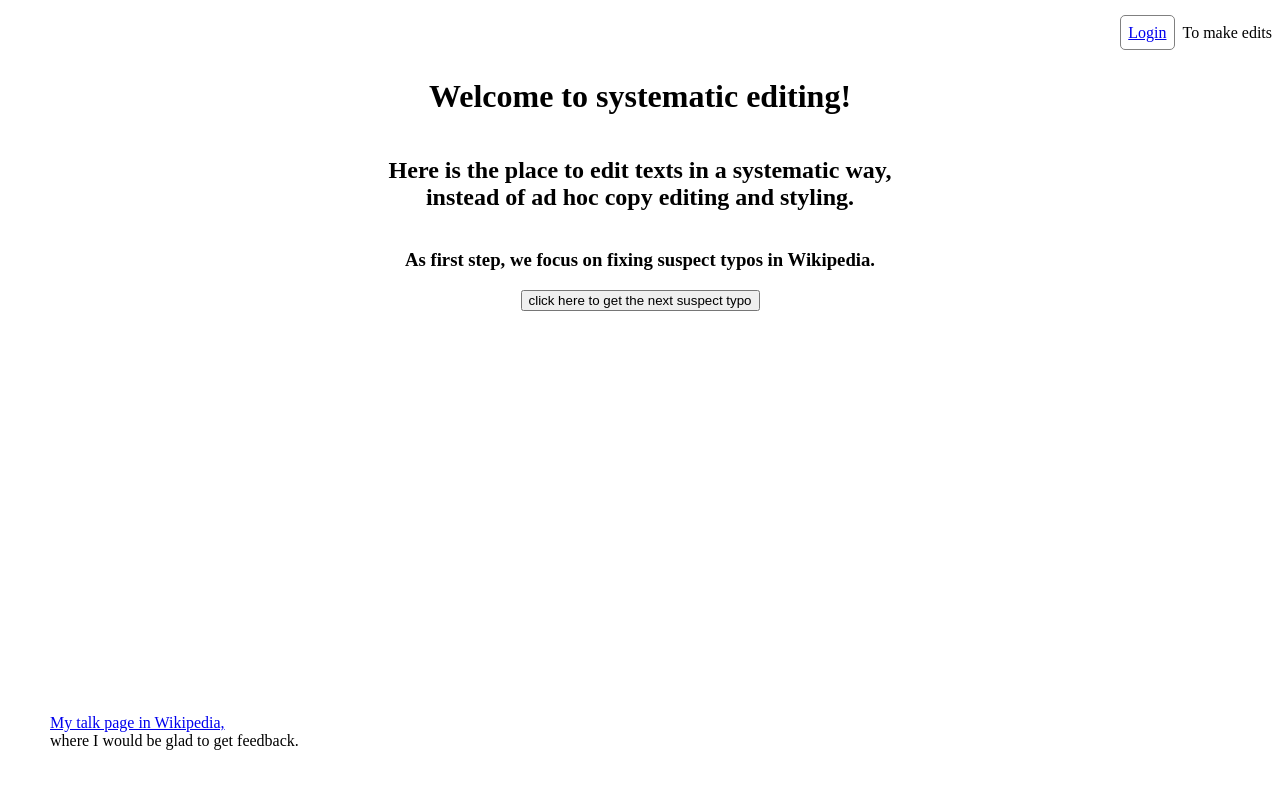
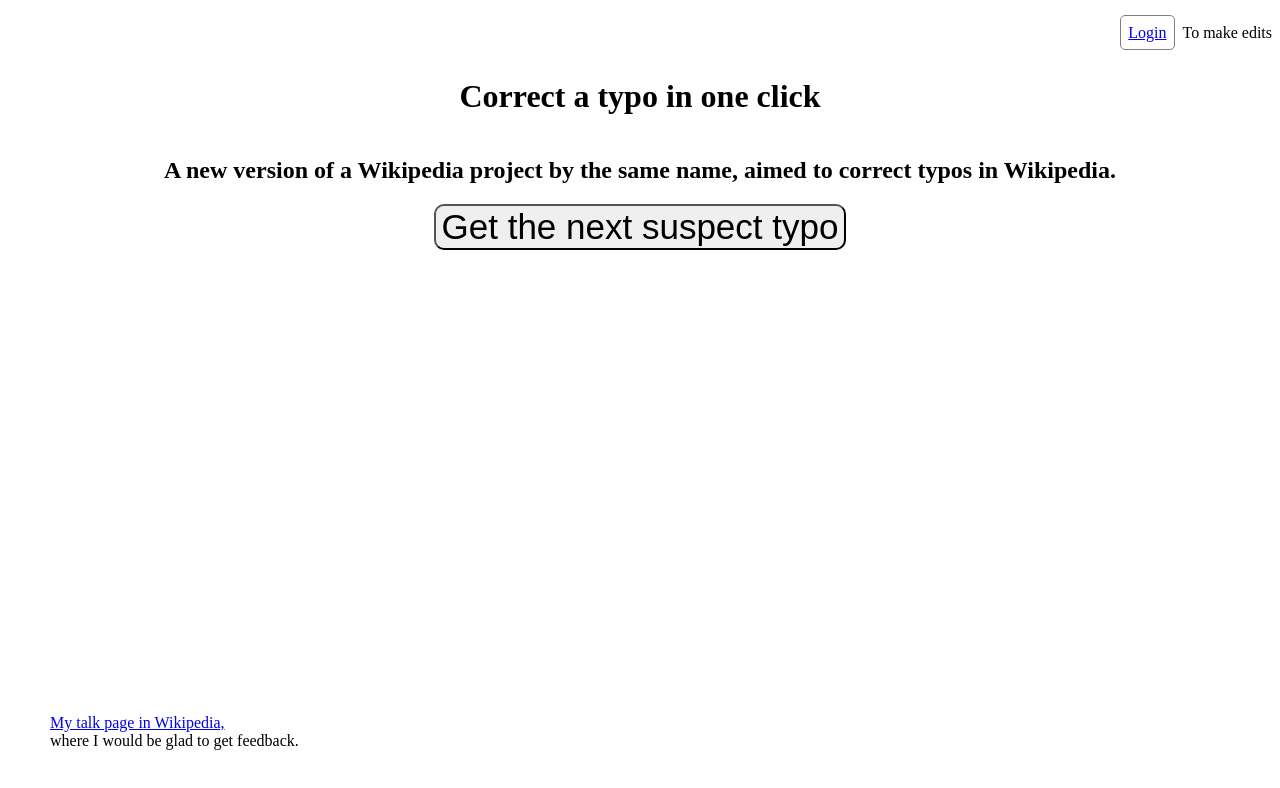
Before and after one commit to Uziel302/systematic-editing, an Angular app: page / in a window 1280 px wide. Shown: the top 788 px of the page. Built offline with nearby package versions, Linux system fonts and the light colour scheme.

Commit message:
rewrite homepage text

```diff
--- a/src/app/editor/editor.component.css
+++ b/src/app/editor/editor.component.css
@@ -14,3 +14,8 @@
 .replacement {
   font-size: 35px;
 }
+
+.next-button {
+  font-size: 35px;
+  border-radius: 10px;
+}
--- a/src/app/editor/editor.component.html
+++ b/src/app/editor/editor.component.html
@@ -1,13 +1,11 @@
 <div id="container">
-  <h1>Welcome to systematic editing!</h1>
+  <h1>Correct a typo in one click</h1>
   <h2>
-    Here is the place to edit texts in a systematic way,
-    <br />instead of ad hoc copy editing and styling.
+    A new version of a Wikipedia project by the same name, aimed to correct typos in Wikipedia.
   </h2>
-  <h3>As first step, we focus on fixing suspect typos in Wikipedia.</h3>
 
-  <button (click)="typosService.getTypos()">
-    click here to get the next suspect typo
+  <button class="next-button" (click)="typosService.getTypos()">
+    Get the next suspect typo
   </button>
 
   <div class="typo-container" *ngIf="typosService.suspectWord.suspect">
```
